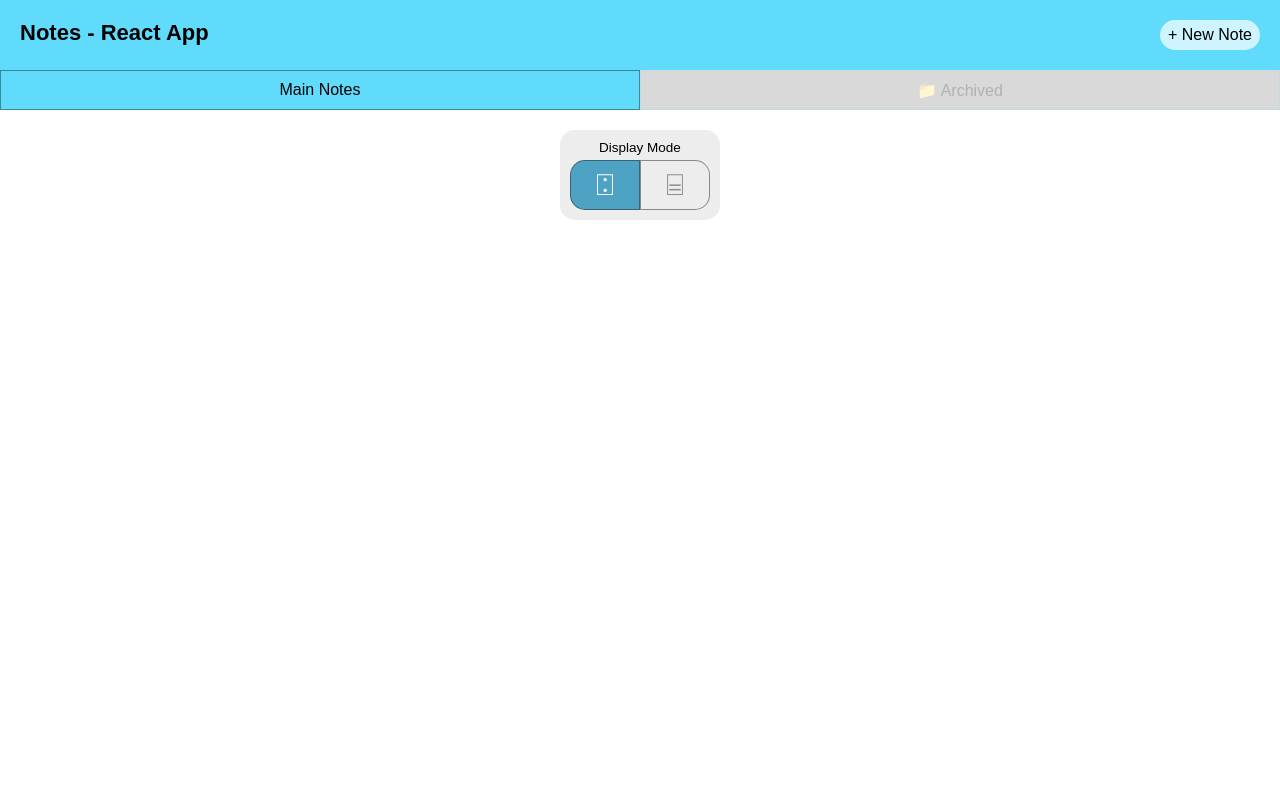
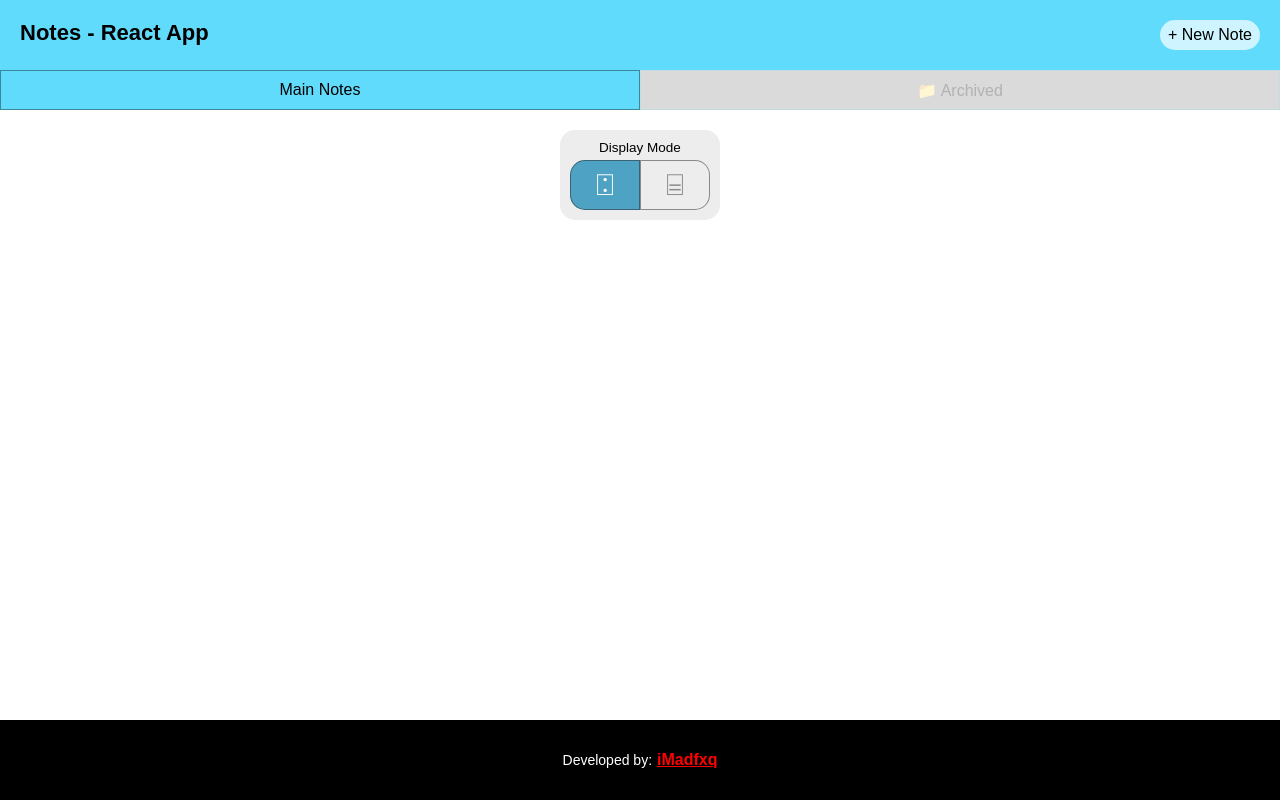
Before and after one commit to iMadfxq/react-NotesApp, a React (Create React App) app: page / in a window 1280 px wide. Built offline with nearby package versions, Linux system fonts and the light colour scheme.

Commit message:
Added my footer, small style improvements

```diff
--- /dev/null
+++ b/src/components/footer/footer.component.jsx
@@ -0,0 +1,15 @@
+import "./footer.styles.css";
+
+const Footer = ({ portfolio }) => {
+  return (
+    <footer>
+      <section className="footer__info">
+        <a href={portfolio} target="_blank">
+          Developed by:<span>iMadfxq</span>
+        </a>
+      </section>
+    </footer>
+  );
+};
+
+export default Footer;
--- /dev/null
+++ b/src/components/footer/footer.styles.css
@@ -0,0 +1,35 @@
+footer {
+  width: 100%;
+  position: absolute;
+  z-index: 2;
+  bottom: 0;
+  cursor: pointer;
+}
+.footer__info {
+  height: 80px;
+  background-color: black;
+  display: flex;
+  justify-content: center;
+  align-items: center;
+  font-size: 1.4rem;
+}
+.footer__info a {
+  color: white;
+  min-width: 100%;
+  min-height: 100%;
+  display: flex;
+  justify-content: center;
+  align-items: center;
+  transition: 0.3s;
+}
+.footer__info a:hover {
+  font-size: 1.5rem;
+  text-decoration: underline;
+}
+.footer__info span {
+  color: red;
+  margin-inline-start: 5px;
+  font-size: 1.6rem;
+  font-weight: bold;
+  text-decoration: underline;
+}
--- a/src/components/note_creator/note_creator.styles.scss
+++ b/src/components/note_creator/note_creator.styles.scss
@@ -6,7 +6,7 @@
   flex-direction: column;
   position: absolute;
   width: 100%;
-  height: 100vh;
+  height: 100%;
   z-index: 1;
   opacity: 0;
   transition: opacity 400ms;
@@ -21,6 +21,8 @@
     height: 380px;
     position: relative;
     border-radius: 20px;
+    position: fixed;
+    top: 100px;
 
     input {
       width: 100%;
--- a/src/index.scss
+++ b/src/index.scss
@@ -9,11 +9,13 @@
   font-size: 62.5%;
   font-family: Arial, Helvetica, sans-serif;
   min-height: 100vh;
+  background-color: black;
 }
 
 #root {
   position: relative;
   min-height: 100vh;
+  background-color: white;
 }
 
 header {
--- a/src/routes/home/home.styles.scss
+++ b/src/routes/home/home.styles.scss
@@ -2,4 +2,5 @@
   display: flex;
   flex-wrap: wrap;
   justify-content: center;
+  padding-bottom: 100px;
 }
--- a/src/routes/navigation/navigation.component.jsx
+++ b/src/routes/navigation/navigation.component.jsx
@@ -7,6 +7,7 @@
 import TabSelector from "../../components/tab_selector/tab_selector.component";
 import AppTitle from "../../components/app_title/app_title.component";
 import NoteCreator from "../../components/note_creator/note_creator.component";
+import Footer from "../../components/footer/footer.component";
 
 const Navigation = () => {
   const creatingNote = useSelector((state) => state.creatingNote)
@@ -18,6 +19,7 @@
         <TabSelector />
       </header>
       <Outlet />
+      <Footer portfolio={'https://imadfxq.com/'}/>
     </>
   );
 };
```
